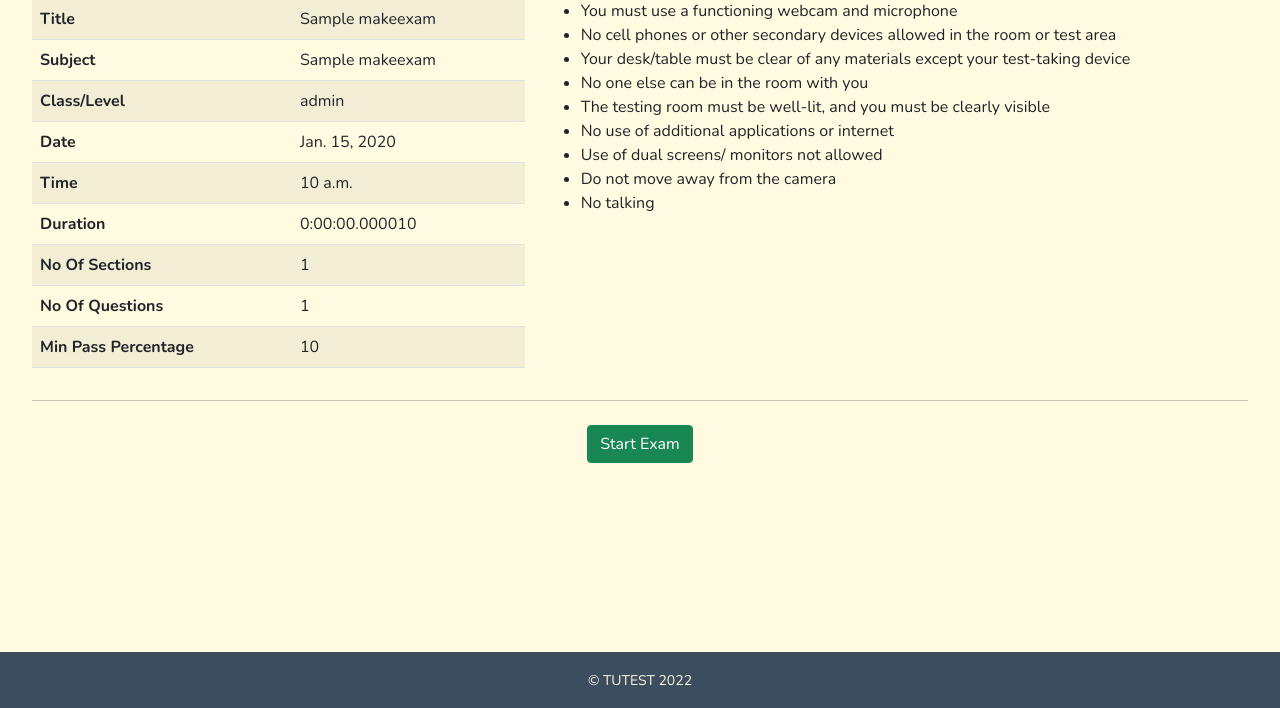
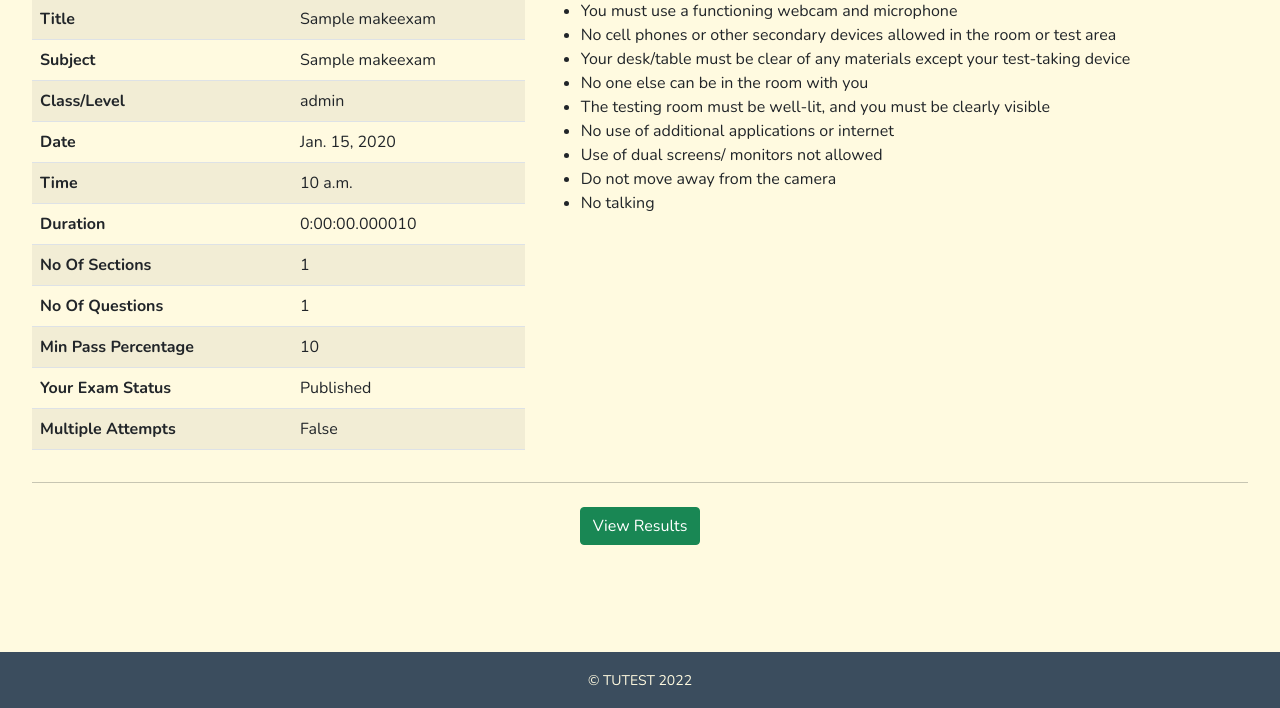
Before and after one commit to GcvKishore/TMS, a Django app: page /exam/view-exam/1/ in a window 1280 px wide. Shown: the part 231-939 px from the top of the page. Run offline with Django 4.2, Linux system fonts and the light colour scheme; a user stored in the database is signed in; tables that the repository leaves empty hold one stand-in row (values such as "Sample post"); some libraries are stand-ins or nearby versions.

Commit message:
updated tutee-view-exam.html
Now based on the exam status the button will be displayed

```diff
--- a/exam_app/views.py
+++ b/exam_app/views.py
@@ -269,13 +269,22 @@ def viewExam(request, exam_id):
     username = request.user
 
     user_exam_details = UserExamDetails.objects.filter(exam=exam.id, username=username).exists()
-    if user_exam_details:
-        user_exam_details = UserExamDetails.objects.get(exam=exam.id, username=username)
+    if not user_exam_details:
+        UserExamDetails.objects.create(username=username, exam=exam, status='Yet To Take').save()
+    user_exam_details = UserExamDetails.objects.get(exam=exam.id, username=username)
+
+    if user_exam_details.status == "Yet To Take":
+        user_exam_status = 'start'
+    elif user_exam_details.status == "Ongoing":
+        user_exam_status = 'continue'
+    elif exam.multiple_attempts:
+        user_exam_status = 'retake'
     else:
-        user_exam_details = UserExamDetails.objects.create(username=username, exam=exam, status='Yet To Take').save()
+        user_exam_status = 'view'
     return render(request, 'exam_app/tutee-view-exam.html', {
         'exam': exam,
         'user_exam_details': user_exam_details,
+        'user_exam_status':user_exam_status
     })
 
 
--- a/templates/exam_app/tutee-view-exam.html
+++ b/templates/exam_app/tutee-view-exam.html
@@ -38,18 +38,24 @@
                         <th scope="row">Class/Level</th>
                         <td>{{ exam.level }}</td>
                     </tr>
+                    {% if exam.date %}
                         <tr>
                             <th scope="row">Date</th>
                             <td>{{ exam.date }}</td>
                         </tr>
+                    {% endif %}
+                    {% if exam.time %}
                         <tr>
                             <th scope="row">Time</th>
                             <td>{{ exam.time }}</td>
                         </tr>
+                    {% endif %}
+                    {% if exam.duration %}
                         <tr>
                             <th scope="row">Duration</th>
                             <td id="totalExamDuration">{{ exam.duration }}</td>
                         </tr>
+                    {% endif %}
                     <tr>
                         <th scope="row">No Of Sections</th>
                         <td>{{ exam.makesection_set.count }}</td>
@@ -58,9 +64,19 @@
                         <th scope="row">No Of Questions</th>
                         <td>{{ exam.makequestion_set.count }}</td>
                     </tr>
+                    {% if exam.min_pass_points %}
                         <tr>
                             <th scope="row">Min Pass Percentage</th>
                             <td>{{ exam.min_pass_points }}</td>
+                        </tr>
+                    {% endif %}
+                    <tr>
+                        <th scope="row">Your Exam Status</th>
+                        <td>{{ user_exam_details.status }}</td>
+                    </tr>
+                    <tr>
+                        <th scope="row">Multiple Attempts</th>
+                        <td>{{ exam.multiple_attempts }}</td>
                     </tr>
                     </tbody>
                 </table>
@@ -82,11 +98,31 @@
             </div>
         </div>
         <hr>
+        {% if user_exam_status == 'start' %}
             <div class="col py-2 text-center">
-            <a class="m-auto" href="{% url 'exam_app:take-exam-section' exam.id 0 0 %}">
-                <button class="btn btn-success" type="button">Start Exam</button>
-            </a>
+                <button class="btn btn-success" type="button" name="exam_status" value="start">Start Exam</button>
             </div>
+        {% elif user_exam_status == 'continue' %}
+            <div class="col py-2 text-center">
+                <button class="btn btn-success" type="button" name="exam_status" value="start">Continue Exam</button>
+            </div>
+        {% elif user_exam_status == 'retake' %}
+            <div class="col py-2 text-center">
+                <button class="btn btn-success" type="button" name="exam_status" value="start">Retake Exam</button>
+            </div>
+            <div class="col py-2 text-center">
+                <button class="btn btn-success" type="button" name="exam_status" value="start">View Results</button>
+            </div>
+        {% elif user_exam_status == 'view' %}
+            <div class="col py-2 text-center">
+                <button class="btn btn-success" type="button" name="exam_status" value="start">View Results</button>
+            </div>
+        {% endif %}
+        {#<div class="col py-2 text-center">#}
+        {#    <a class="m-auto" href="{% url 'exam_app:take-exam-section' exam.id 0 0 %}">#}
+        {#        <button class="btn btn-success" type="button">Start Exam</button>#}
+        {#    </a>#}
+        {#</div>#}
     </div>
 {% endblock %}
 
```
Lines whose indentation alone changed are shown as unchanged.
